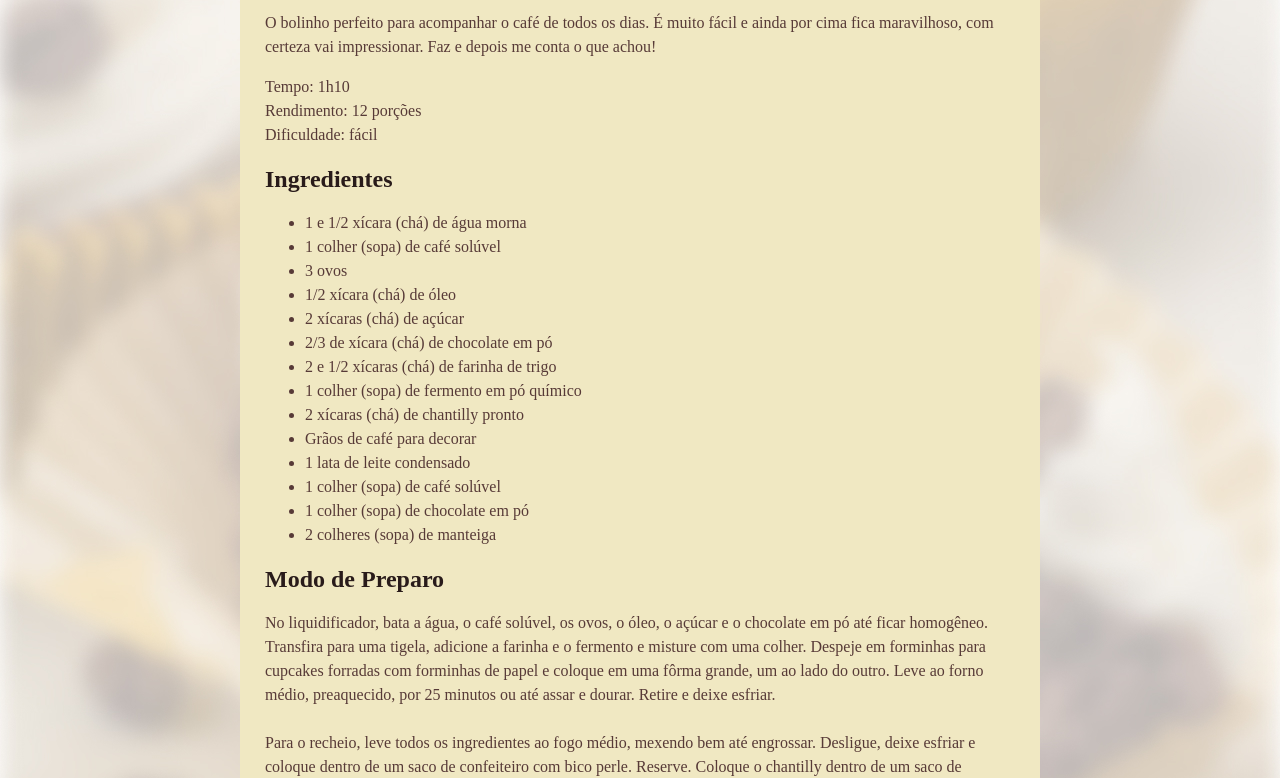
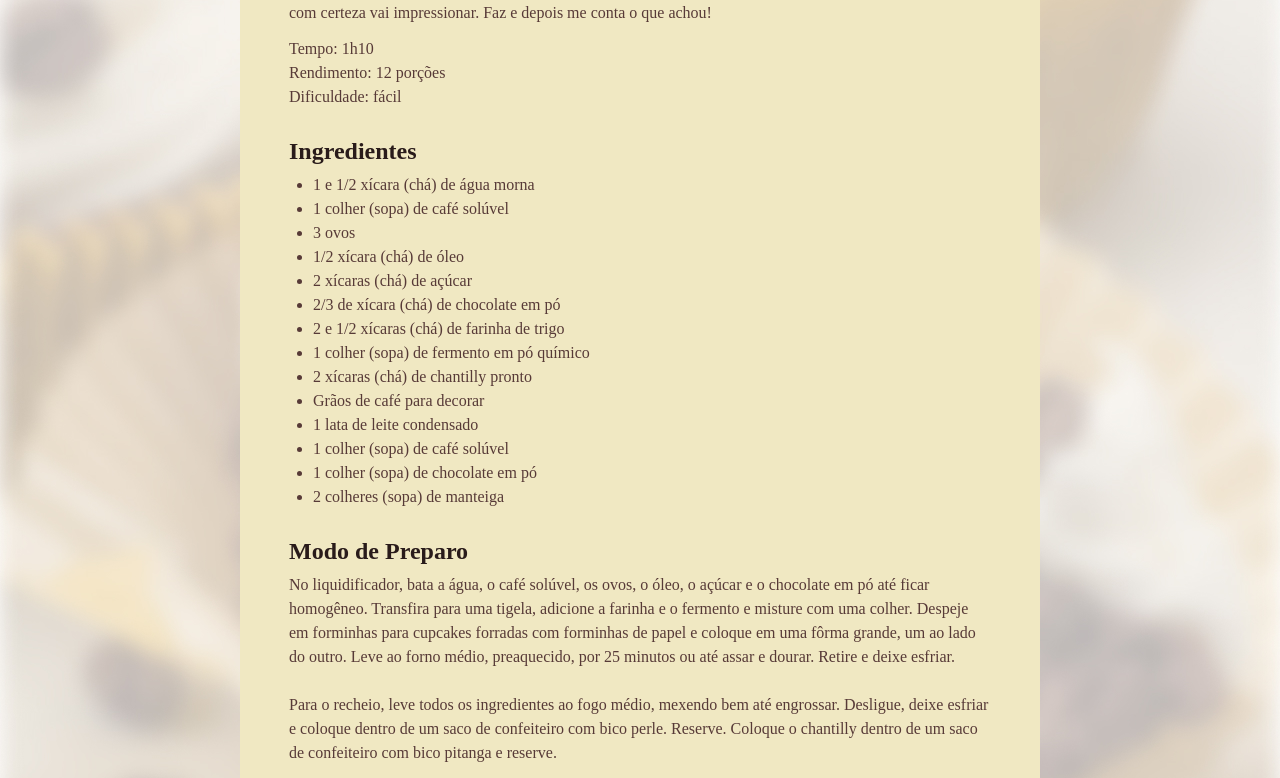
Before and after one commit to agorasoudev/fullstack-rocketseat, a plain HTML site: page ProjetoReceita/index.html in a window 1280 px wide. Shown: the part 591-1369 px from the top of the page. Drawn offline with Linux system fonts and the light colour scheme; a web font is replaced by a local one.

Commit message:
customizando

```diff
--- a/ProjetoReceita/styles.css
+++ b/ProjetoReceita/styles.css
@@ -1,3 +1,8 @@
+*{
+    margin: 0;
+    padding: 0
+}
+
 :root{
     font-family: "Alice", serif;
     line-height: 150%;
@@ -18,13 +23,33 @@ body {
     margin: 48px auto;
 }
 
+section + section {
+    margin-top: 24px;
+}
+
+main {
+    padding: 24px;
+}
+
+#about p + p {
+    margin-top: 12px;
+}
+
 h1 {
     line-height: 140%;
     font-size: 40px;
-    color: #291B1A
 }
 
 h2 {
     font: size 24px;
-    color: #291B1A
 }
+
+h1, h2 {
+    color: #291B1A;
+    margin-bottom: 4px;
+    line-height: 150%;
+}
+
+ul {
+    padding-left: 24px;
+}
```
